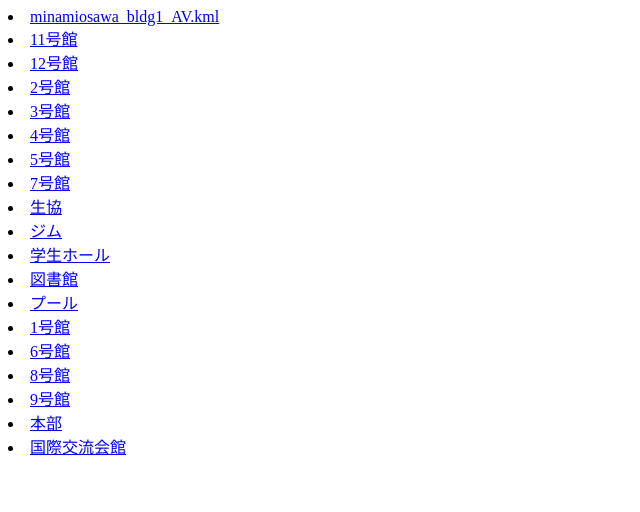
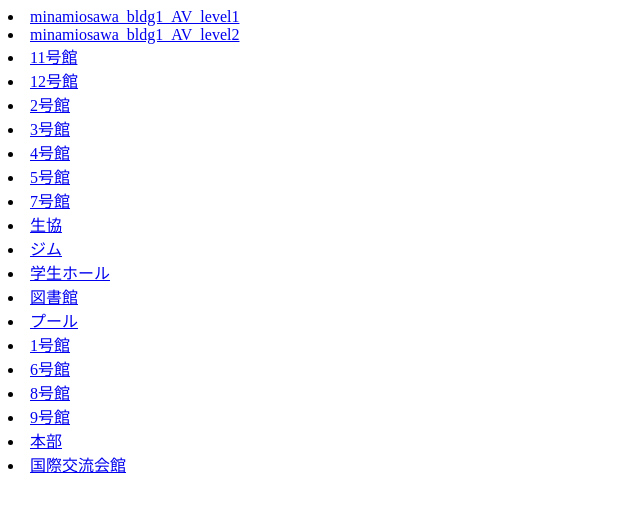
Before and after one commit to kisu-yuyu/Warehouse, a plain HTML site: page index.html in a window 1280 px wide. Shown: the whole page, without its empty margins (0-640 px from the left). Drawn offline with Linux system fonts and the light colour scheme.

Commit message:
Adding 1st and 2nd level kml files of bldg 1

```diff
--- a/index.html
+++ b/index.html
@@ -8,8 +8,15 @@
   </head>
   <body>
     <li>
-      <a href="https://kisu-yuyu.github.io/Warehouse/minamiosawa_bldg1_AV.kml"
-        >minamiosawa_bldg1_AV.kml</a
+      <a
+        href="https://kisu-yuyu.github.io/Warehouse/minamiosawa_bldg1_AV_level1.kml"
+        >minamiosawa_bldg1_AV_level1</a
+      >
+    </li>
+    <li>
+      <a
+        href="https://kisu-yuyu.github.io/Warehouse/minamiosawa_bldg1_AV_level2.kml"
+        >minamiosawa_bldg1_AV_level2</a
       >
     </li>
     <li>
```
Also changed, not shown: 4 other files.
